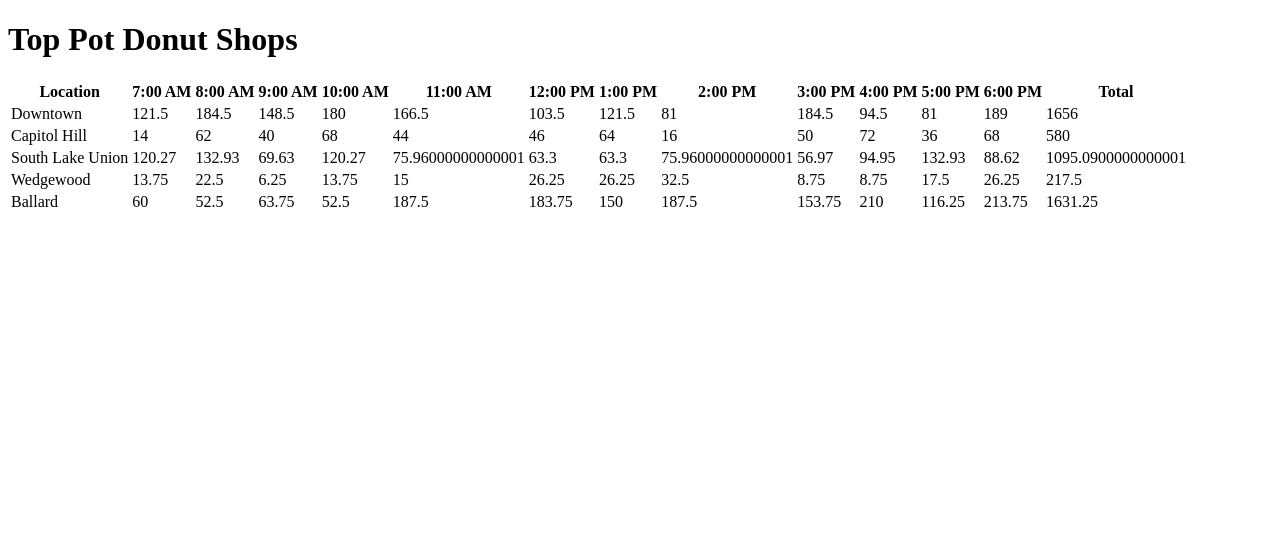
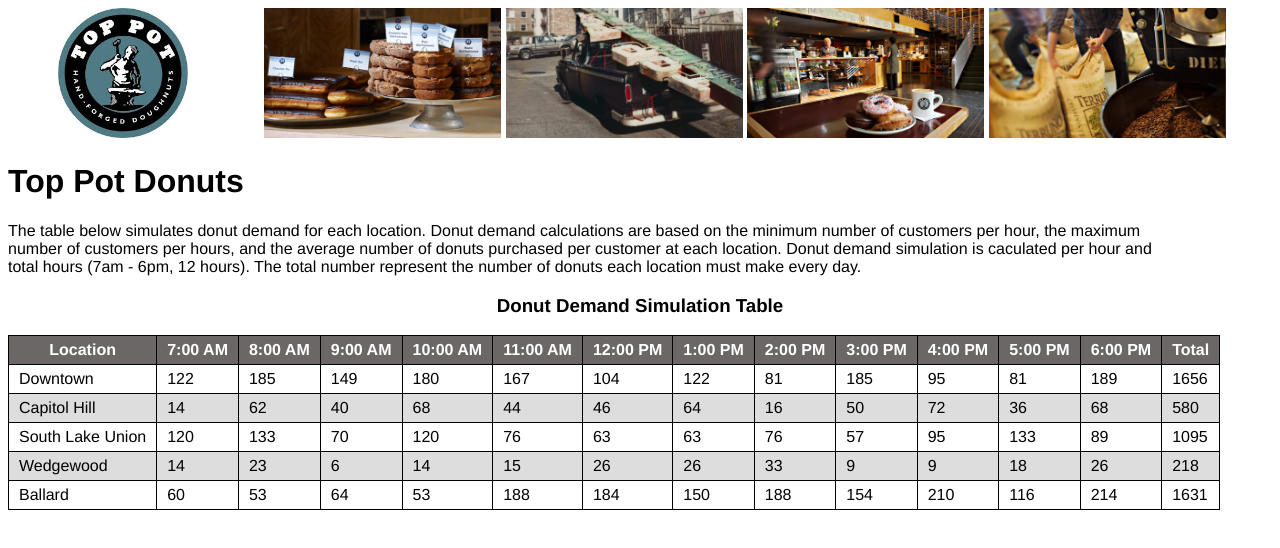
Before and after one commit to TimNguyen1389/donut_shop, a plain HTML site: page index.html in a window 1280 px wide. Drawn offline with Linux system fonts and the light colour scheme.

Commit message:
Spruce up the page with paragraph, images, and css styling

```diff
--- a/donut.css
+++ b/donut.css
@@ -0,0 +1,42 @@
+* {
+  font-family: Helvetica, sans-serif;
+}
+
+.logo {
+  padding: 0 30px 0 50px;
+  float: left;
+}
+
+.img-container, .img-header {
+  margin: 0px;
+  padding: 0px;
+  text-align: center;
+}
+
+h3 {
+  text-align: center;
+}
+
+p {
+  margin-right: 100px;
+}
+
+table {
+  border-collapse: collapse;
+}
+
+th {
+  padding: 5px 10px;
+  border: 1px solid black;
+  background-color: #6b6767;
+  color: white;
+}
+
+td {
+  padding: 5px 10px;
+  border: 1px solid black;
+}
+
+tr:nth-child(odd) {
+  background: #DDD;
+}
--- a/donut.js
+++ b/donut.js
@@ -22,11 +22,11 @@
       total += perHourDemand; //hourly total
 
       // insert perHourDemand to row starting at cell index 1
-      row.insertCell(i).innerHTML = perHourDemand;
+      row.insertCell(i).innerHTML = perHourDemand.toFixed(0);
       console.log(perHourDemand);
     }
     // insert hourly total to row at last cell index number.
-    row.insertCell(numHours).innerHTML = total;
+    row.insertCell(numHours).innerHTML = total.toFixed(0);
     console.log(total);
   };
 }
--- a/index.html
+++ b/index.html
@@ -2,9 +2,24 @@
 <html>
 <head>
   <title></title>
+  <link rel="stylesheet" type="text/css" href="donut.css">
 </head>
 <body>
-<h1>Top Pot Donut Shops</h1>
+<div>
+  <div class="logo"><img src="images/TP-logo.jpeg" height="130px"></div>
+  <div class="img-container">
+    <img class="img-header" src="images/tp1.jpg" height="130px">
+    <img class="img-header" src="images/tp2.jpg" height="130px">
+    <img class="img-header" src="images/tp3.jpg" height="130px">
+    <img class="img-header" src="images/tp4.jpg" height="130px">
+
+  </div>
+</div>
+<h1>Top Pot Donuts</h1>
+<p>
+  The table below simulates donut demand for each location. Donut demand calculations are based on the minimum number of customers per hour, the maximum number of customers per hours, and the average number of donuts purchased per customer at each location. Donut demand simulation is caculated per hour and total hours (7am - 6pm, 12 hours). The total number represent the number of donuts each location must make every day.
+</p>
+<h3>Donut Demand Simulation Table</h3>
   <script type="text/javascript" src="donut.js"></script>
 </body>
 </html>
```
Also changed, not shown: images/TP-logo.jpeg (added), images/tp1.jpg (added), images/tp2.jpg (added), images/tp3.jpg (added), images/tp4.jpg (added), images/tp5.jpg (added).
